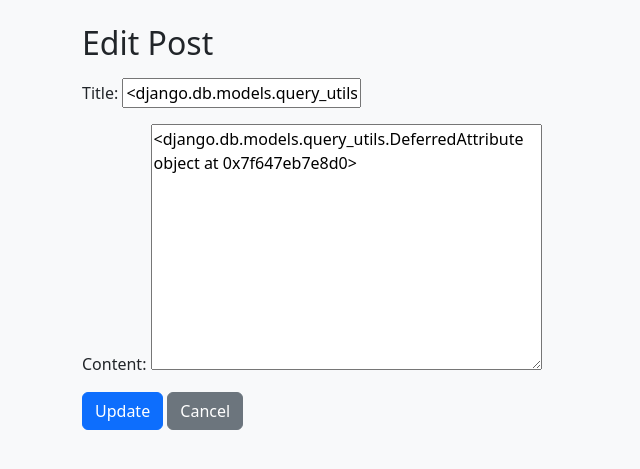
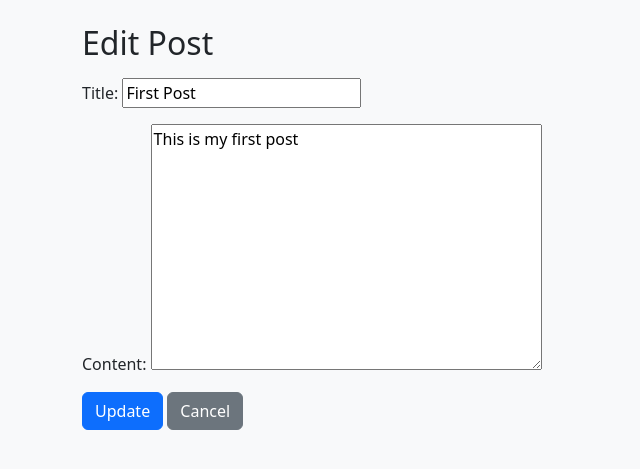
Before and after one commit to bishaldahal4777/my-project, a Django app: page /post/1/update/ in a window 1280 px wide. Shown: the part 56-525 px from the top of the page, without its empty margins (0-640 px from the left). Run offline with Django 5.2, Linux system fonts and the light colour scheme; data comes from the database, SQL or seed files in the repository; both versions use the stored data as it was after the commit.

Commit message:
paginator

```diff
--- a/blog/templates/blog/update_post.html
+++ b/blog/templates/blog/update_post.html
@@ -7,6 +7,6 @@
   {% csrf_token %}
   {{ form.as_p }}
   <button type="submit" class="btn btn-primary">Update</button>
-  <a href="{% url 'post_detail' post.id %}" class="btn btn-secondary">Cancel</a>
+  <a href="{% url 'post_list' %}" class="btn btn-secondary">Cancel</a>
 </form>
 {% endblock %}
--- a/blog/urls.py
+++ b/blog/urls.py
@@ -8,8 +8,4 @@ urlpatterns = [
     path("create/", views.create_post, name= "create_post"),
     path("post/<int:post_id>/update/", views.update_post, name= "update_post"),
     path("post/<int:post_id>/delete/", views.delete_post, name= "delete_post"),
-
-
-
-
 ]
--- a/blog/views.py
+++ b/blog/views.py
@@ -1,16 +1,22 @@
-from django.shortcuts import render, HttpResponse, get_object_or_404, redirect
+from django.shortcuts import render, get_object_or_404, redirect
 from .models import Post
 from .forms import PostForm
+from django.core.paginator import Paginator
 
-# Create your views here.
+# List all posts
 def post_list(request):
-    posts = Post.objects.all()
-    return render(request, 'blog/post_list.html', {'posts':posts})
+    posts = Post.objects.all().order_by('-created_at')
+    paginator = Paginator(post_list,5)
+    page_number = request.Get.get('page')
+    page_obj = paginator.get_page(page_number)
+    return render(request, 'blog/post_list.html', {'posts': posts})
 
+# Post detail
 def post_detail(request, post_id):
-    post= get_object_or_404(Post, id=post_id)
-    return render(request, 'blog/post_detail.html', {'posts':post})
+    post = get_object_or_404(Post, id=post_id)
+    return render(request, 'blog/post_detail.html', {'post': post})
 
+# Create a new post
 def create_post(request):
     if request.method == "POST":
         form = PostForm(request.POST)
@@ -19,24 +25,24 @@ def create_post(request):
             return redirect('post_list')
     else:
         form = PostForm()
-    return render(request,'blog/create_post.html', {'form': form})
+    return render(request, 'blog/create_post.html', {'form': form})
 
-
+# Update an existing post
 def update_post(request, post_id):
     post = get_object_or_404(Post, id=post_id)
-
     if request.method == 'POST':
         form = PostForm(request.POST, instance=post)
         if form.is_valid():
             form.save()
-            return redirect ('blog/post_detail.html', post_id=post.id)
+            return redirect('post_detail', post_id=post.id)
     else:
-        form = PostForm(instance=Post)
+        form = PostForm(instance=post)
     return render(request, 'blog/update_post.html', {'form': form})
 
-
+# Delete a post
 def delete_post(request, post_id):
     post = get_object_or_404(Post, id=post_id)
-    if request.method == 'POST':
+    if request.method == "POST":
         post.delete()
-    return render(request, 'blog/post_list.html', {'post':post})
+        return redirect('post_list')
+    return render(request, 'blog/delete_post.html', {'post': post})
```
Also changed, not shown: blog/templates/blog/delete_post.html (renamed from blog/templates/blog/post_delete.html), db.sqlite3.
